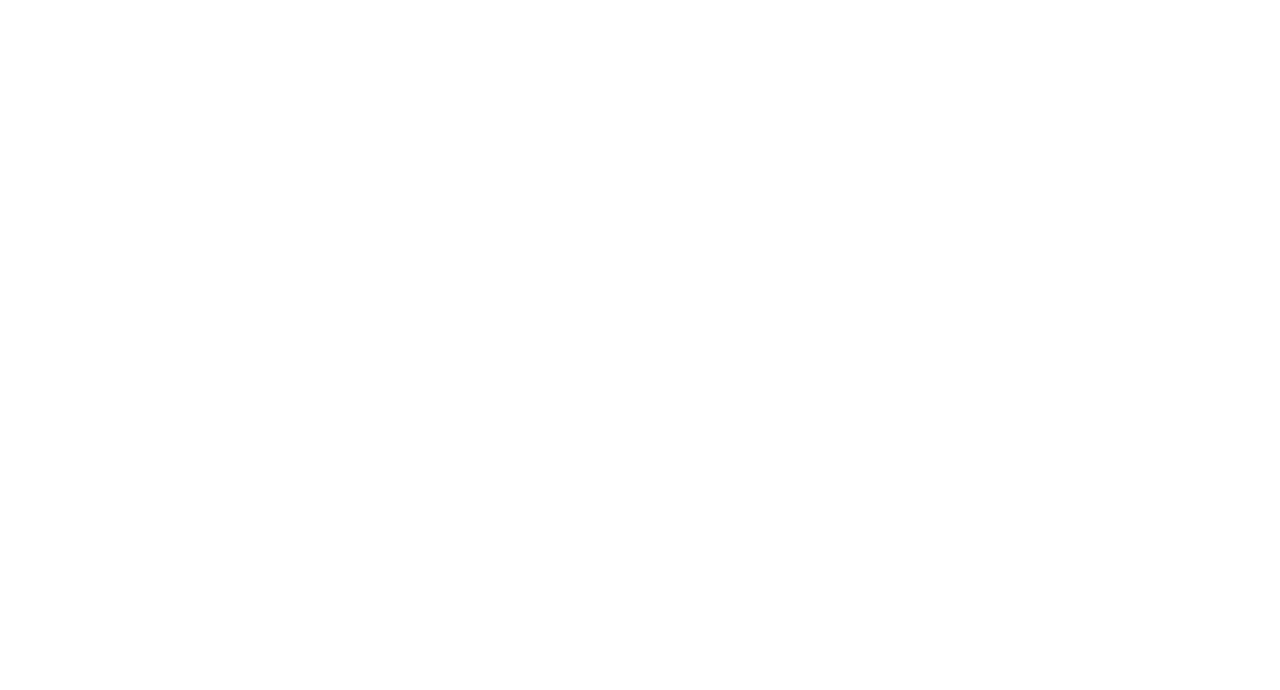
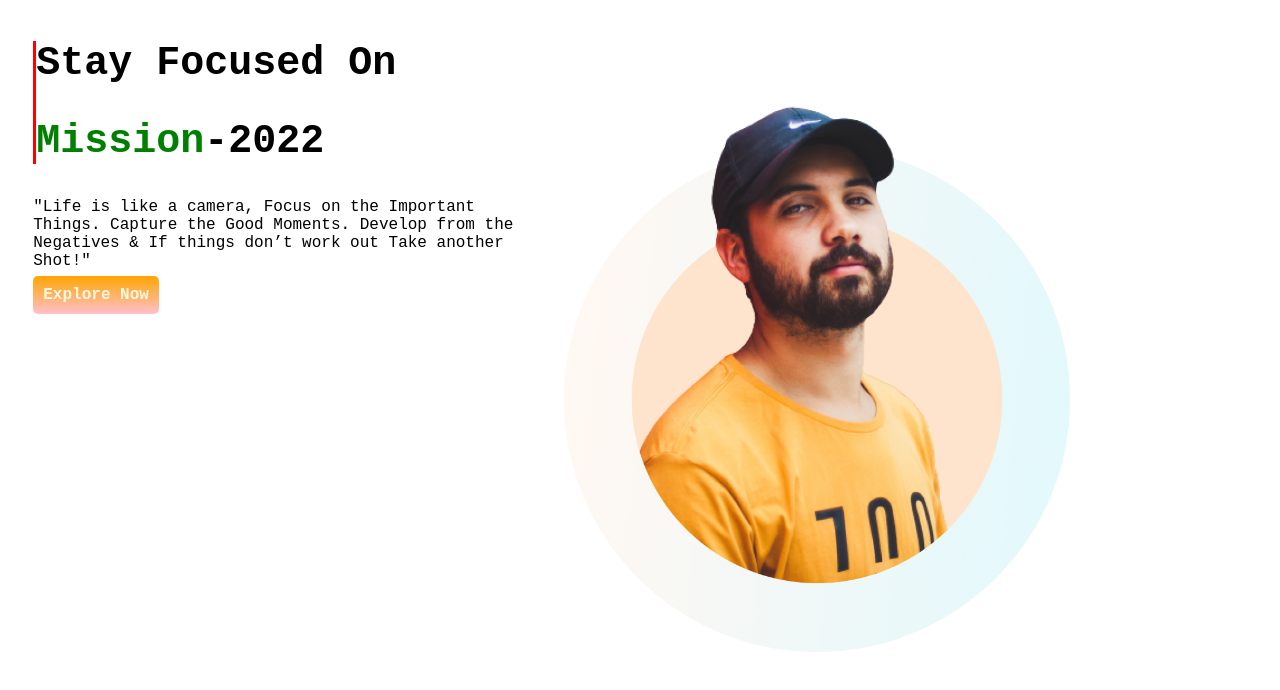
Before and after one commit to NAYEMAFerdaus/first-assignment, a plain HTML site: page index.html in a window 1280 px wide. Drawn offline with Linux system fonts and the light colour scheme.

Commit message:
home part added

```diff
--- a/index.html
+++ b/index.html
@@ -4,14 +4,28 @@
     <meta charset="UTF-8">
     <meta http-equiv="X-UA-Compatible" content="IE=edge">
     <meta name="viewport" content="width=device-width, initial-scale=1.0">
-    <title>Mission</title>
+    <title>Mission-2022</title>
     <link rel="stylesheet" href="style.css">
+
+</head>
+<body>
+    <section>
+        <div class="home-part">
+            <div class="border-line">
+                <h1>Stay Focused On</h1>
+                <h1><span class="green-color">Mission</span>-2022</h1>
+            </div>
+             <p>"Life is like a camera, Focus on the Important Things. Capture the Good Moments. Develop from the Negatives & If things don’t work out Take another Shot!"
+            </p>
+            <a class="link-button" target="_blank" href="www.facebook.com">Explore Now</a>
+        </div>
+        <div class="home-part">
+            <img src="images/person-2.png" alt="">
+        </div>
+    </section>
 
 
 
 
-</head>
-<body>
-
 </body>
 </html>
--- a/style.css
+++ b/style.css
@@ -0,0 +1,34 @@
+body{font-family: 'Courier New', Courier, monospace;
+
+}
+h1{font-size: 40px;
+
+}
+.green-color{
+    color:green;
+}
+section{
+    display: flex;
+    margin-bottom: 100px;
+}
+.border-line{
+    border-left:
+         3px solid red ;
+}
+.home-part{
+    width:40%;
+    padding-left: 2%;
+
+}
+.home-part img{
+    width:100%;
+}
+.link-button{
+    text-decoration: none;
+    background-image: linear-gradient(orange, pink);
+
+    padding:10px 10px;
+    color: cornsilk;
+    font-weight:700;
+    border-radius: 5px;
+}
```
Also changed, not shown: images/person-2.png (added).
